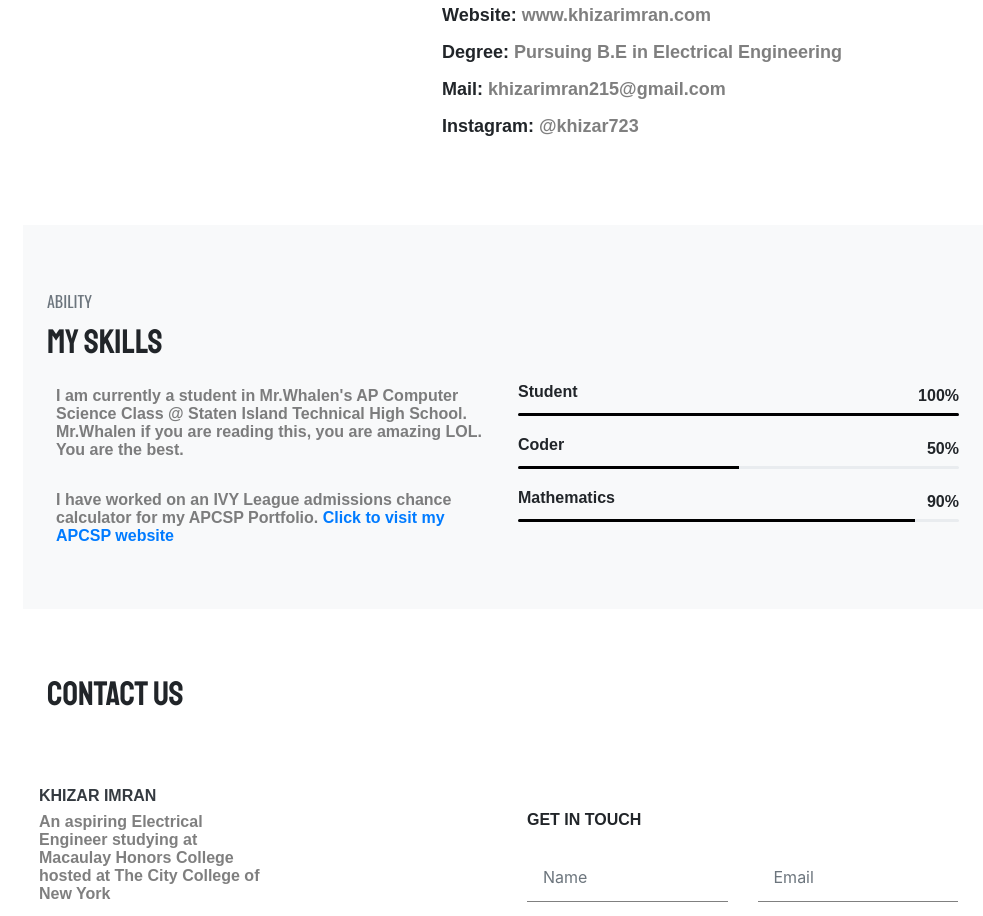
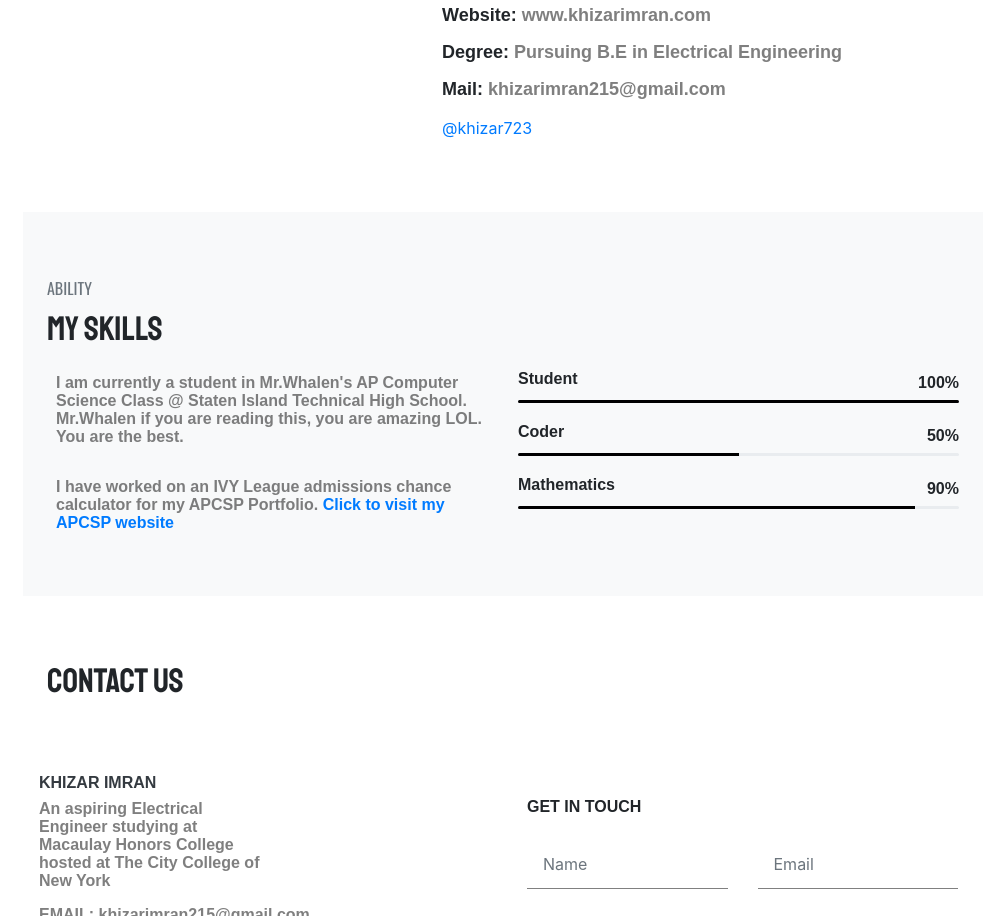
Before and after one commit to Khizar723/Portfolio-Khizar-1, a plain HTML site: page index.html in a window 1280 px wide. Shown: the part 1303-2219 px from the top of the page, without its empty margins (297-1280 px from the left). Drawn offline with nearby package versions, Linux system fonts and the light colour scheme; a web font is replaced by a local one.

Commit message:
Update index.html

```diff
--- a/index.html
+++ b/index.html
@@ -79,7 +79,8 @@
                                     <div class="d-flex flex-column">
                                         <p class="font-ram"><b>Degree: </b><span class="text-black-50">Pursuing B.E in Electrical Engineering</span></p>
                                         <p class="font-ram"><b>Mail: </b><span class="text-black-50">khizarimran215@gmail.com</span></p>
-                                        <p class="font-ram"><b>Instagram: </b><span class="text-black-50">@khizar723</span></p>
+                                        <!-- <p class="font-ram"><b>Instagram: </b><span class="text-black-50">@khizar723</span></p> -->
+                                        <a href="https://www.instagram.com/khizar723/">@khizar723</a>
                                     </div>
                                 </div>
                              <!--  <button class="btn btn-dark text-uppercase mr-3">Hire ME</button>
```
